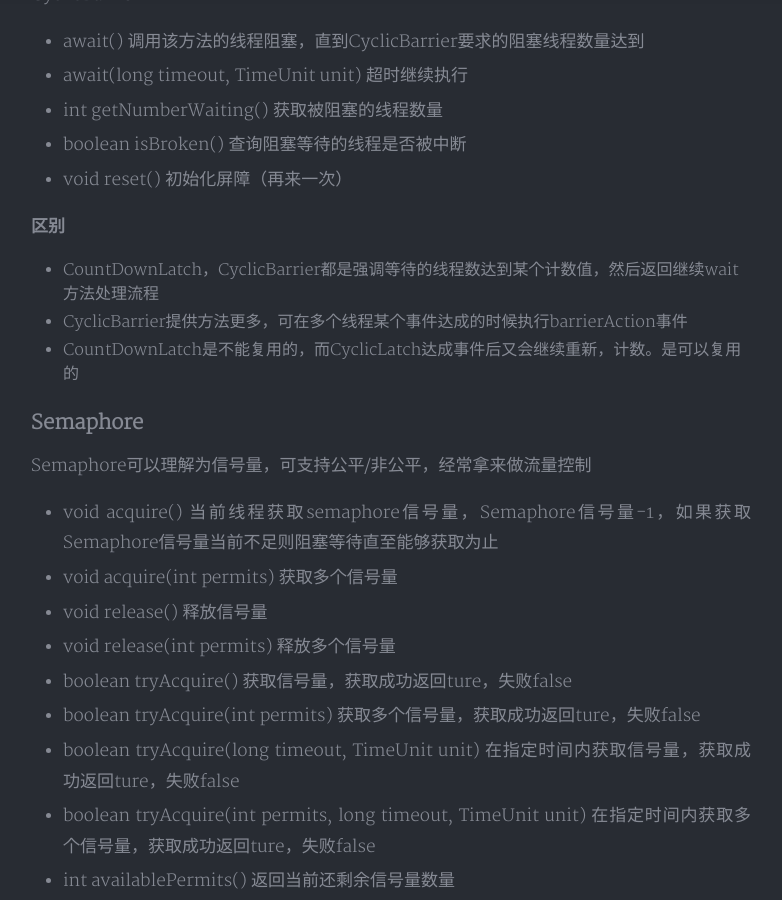
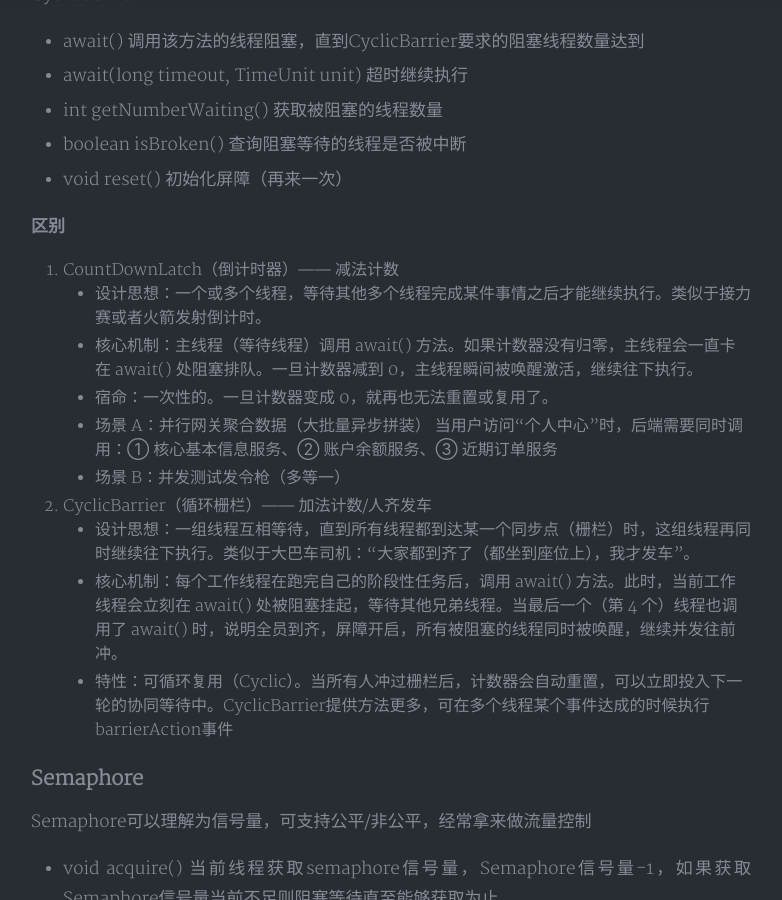
Before and after one commit to gobige/gobige.github.io, a Jekyll site: the page built from _posts/2017-10-27-javaconcurrent.md, in a window 1280 px wide and 900 px high, scrolled down 60836 px. Shown: the whole window, without its empty margins (249-1031 px from the left). Built offline with Jekyll 4.4.1, drawn with Linux system fonts in a browser that asks for light colours; nearby versions of some CDN libraries; a style sheet for code colours, icons or effects is not loaded.

Commit message:
Update 2017-10-27-javaconcurrent.md

```diff
--- a/_posts/2017-10-27-javaconcurrent.md
+++ b/_posts/2017-10-27-javaconcurrent.md
@@ -2173,9 +2173,17 @@ CyclicBarrier
 
 **区别**
 
-- CountDownLatch，CyclicBarrier都是强调等待的线程数达到某个计数值，然后返回继续wait方法处理流程
-- CyclicBarrier提供方法更多，可在多个线程某个事件达成的时候执行barrierAction事件
-- CountDownLatch是不能复用的，而CyclicLatch达成事件后又会继续重新，计数。是可以复用的
+1. CountDownLatch（倒计时器）—— 减法计数
+- 设计思想：一个或多个线程，等待其他多个线程完成某件事情之后才能继续执行。类似于接力赛或者火箭发射倒计时。
+- 核心机制：主线程（等待线程）调用 await() 方法。如果计数器没有归零，主线程会一直卡在 await() 处阻塞排队。一旦计数器减到 0，主线程瞬间被唤醒激活，继续往下执行。
+- 宿命：一次性的。一旦计数器变成 0，就再也无法重置或复用了。
+- 场景 A：并行网关聚合数据（大批量异步拼装） 当用户访问“个人中心”时，后端需要同时调用：① 核心基本信息服务、② 账户余额服务、③ 近期订单服务
+- 场景 B：并发测试发令枪（多等一）
+2. CyclicBarrier（循环栅栏）—— 加法计数/人齐发车
+- 设计思想：一组线程互相等待，直到所有线程都到达某一个同步点（栅栏）时，这组线程再同时继续往下执行。类似于大巴车司机：“大家都到齐了（都坐到座位上），我才发车”。
+- 核心机制：每个工作线程在跑完自己的阶段性任务后，调用 await() 方法。此时，当前工作线程会立刻在 await() 处被阻塞挂起，等待其他兄弟线程。当最后一个（第 4 个）线程也调用了 await() 时，说明全员到齐，屏障开启，所有被阻塞的线程同时被唤醒，继续并发往前冲。
+- 特性：可循环复用（Cyclic）。当所有人冲过栅栏后，计数器会自动重置，可以立即投入下一轮的协同等待中。CyclicBarrier提供方法更多，可在多个线程某个事件达成的时候执行barrierAction事件
+
 
 
 ### Semaphore
```
